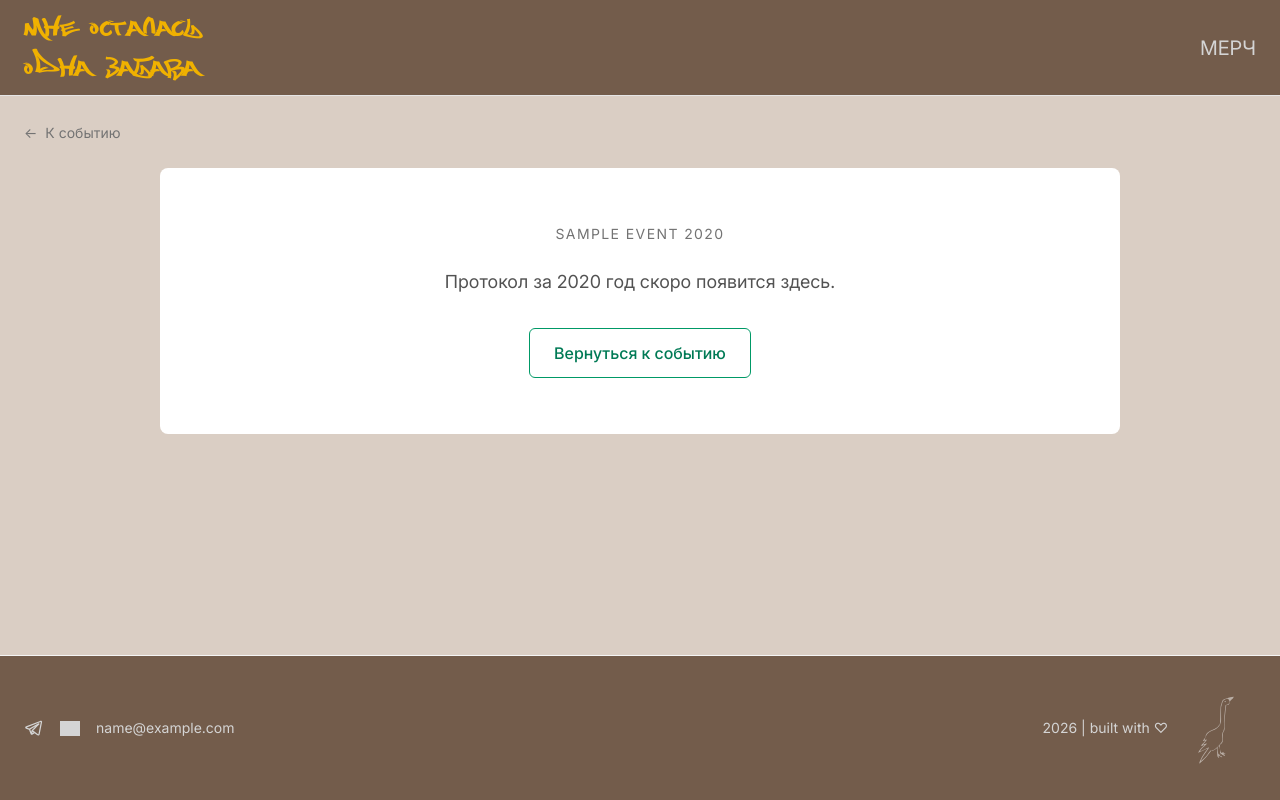
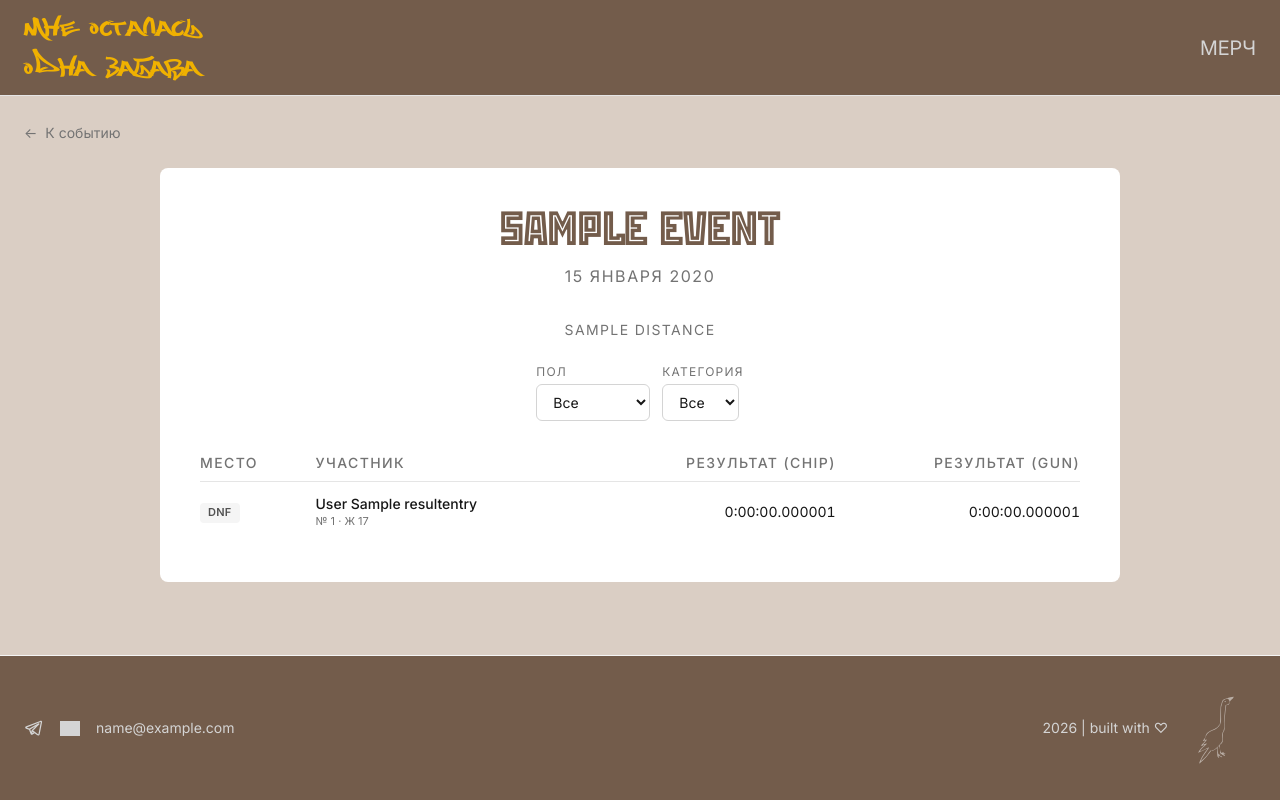
Before and after one commit to Alex-desmod/eseninbeg-site, a Django app: a page that uses templates/base.html in a window 1280 px wide. Run offline with Django 5.2, Linux system fonts and the light colour scheme; tables that the repository leaves empty hold one stand-in row (values such as "Sample post"); grey boxes are pictures that could not be loaded.

Commit message:
Add protocol.html

```diff
--- /dev/null
+++ b/apps/results/templates/results/protocol.html
@@ -0,0 +1,158 @@
+{% extends 'base.html' %}
+
+{% block title %}Результаты {{ year }} — {{ event.title }}{% endblock %}
+
+{% block content %}
+<div class="px-6 pt-6">
+    <a href="{% url 'events:detail' slug=event.slug %}"
+       class="inline-flex items-center gap-2 text-sm text-neutral-500 hover:text-brand-dark transition-colors">
+        <span aria-hidden="true">&larr;</span>
+        К событию
+    </a>
+</div>
+
+<section class="w-[90%] xl:w-[75%] mx-auto mt-6 bg-white rounded-lg px-6 py-8 md:px-10 md:py-10">
+    <div class="text-center">
+        <h1 class="font-race text-brand-dark text-4xl md:text-5xl uppercase">
+            {{ event.title }}
+        </h1>
+        {% if result_date %}
+        <p class="mt-2 text-sm md:text-base uppercase tracking-widest text-neutral-500">
+            {{ result_date|date:"j E Y" }}
+        </p>
+        {% endif %}
+    </div>
+
+    {% if distances|length > 1 %}
+    <div class="mt-8 flex flex-wrap justify-center gap-2">
+        {% for item in distances %}
+        <a href="{% querystring distance=item.pk page=None %}"
+           class="rounded-md border px-4 py-2 text-sm font-medium transition-colors
+                  {% if item.pk == distance.pk %}border-brand-dark bg-brand-dark text-white{% else %}border-neutral-300 text-neutral-600 hover:border-neutral-500{% endif %}">
+            {{ item.name }}
+        </a>
+        {% endfor %}
+    </div>
+    {% else %}
+    <p class="mt-8 text-center text-sm uppercase tracking-widest text-neutral-500">
+        {{ distance.name }}
+    </p>
+    {% endif %}
+
+    <form method="get" class="mt-6 flex flex-wrap items-end justify-center gap-3">
+        <input type="hidden" name="distance" value="{{ distance.pk }}">
+
+        <div>
+            <label for="gender-filter" class="block text-xs uppercase tracking-widest text-neutral-500 mb-1">
+                Пол
+            </label>
+            <select id="gender-filter" name="gender" onchange="this.form.submit()"
+                    class="border border-neutral-300 rounded-md px-3 py-2 text-sm bg-white focus:outline-none focus:border-neutral-500">
+                <option value="">Все</option>
+                {% for value, label in gender_choices %}
+                <option value="{{ value }}"{% if gender == value %} selected{% endif %}>
+                    {{ label|capfirst }}
+                </option>
+                {% endfor %}
+            </select>
+        </div>
+
+        <div>
+            <label for="category-filter" class="block text-xs uppercase tracking-widest text-neutral-500 mb-1">
+                Категория
+            </label>
+            <select id="category-filter" name="category" onchange="this.form.submit()"
+                    class="border border-neutral-300 rounded-md px-3 py-2 text-sm bg-white focus:outline-none focus:border-neutral-500">
+                <option value="">Все</option>
+                {% for value, label in categories %}
+                <option value="{{ value }}"{% if category == value %} selected{% endif %}>
+                    {{ label }}
+                </option>
+                {% endfor %}
+            </select>
+        </div>
+
+    </form>
+
+    <div class="mt-6 overflow-x-auto">
+        <table class="w-full text-left text-xs md:text-sm">
+            <thead>
+                <tr class="md:text-sm uppercase tracking-widest text-neutral-500">
+                    <th scope="col" class="py-2 pr-4 font-medium">Место</th>
+                    <th scope="col" class="py-2 pr-4 font-medium">Участник</th>
+                    <th scope="col" class="py-2 pr-4 font-medium text-right">Результат (chip)</th>
+                    <th scope="col" class="py-2 font-medium text-right">Результат (gun)</th>
+                </tr>
+            </thead>
+            <tbody>
+                {% for entry in results_page %}
+                <tr class="border-t border-neutral-200 cursor-pointer hover:bg-neutral-50 transition-colors"
+                    data-result-id="{{ entry.pk }}">
+                    <td class="py-3 pr-4 tabular-nums">
+                        {% if entry.status %}
+                        <span class="inline-block rounded bg-neutral-100 px-2 py-0.5 text-[11px] font-semibold uppercase tracking-wide text-neutral-600">
+                            {{ entry.status }}
+                        </span>
+                        {% elif entry.position == 1 %}
+                        <span class="inline-flex h-7 w-7 items-center justify-center rounded-full bg-yellow-400 font-semibold text-yellow-950 shadow-sm">
+                            {{ entry.position }}
+                        </span>
+                        {% elif entry.position == 2 %}
+                        <span class="inline-flex h-7 w-7 items-center justify-center rounded-full bg-neutral-300 font-semibold text-neutral-900 shadow-sm">
+                            {{ entry.position }}
+                        </span>
+                        {% elif entry.position == 3 %}
+                        <span class="inline-flex h-7 w-7 items-center justify-center rounded-full bg-brand-dark font-semibold text-white shadow-sm">
+                            {{ entry.position }}
+                        </span>
+                        {% else %}
+                        {{ entry.position|default:'—' }}
+                        {% endif %}
+                    </td>
+                    <td class="py-3 pr-4">
+                        <div class="font-medium">{{ entry.surname }} {{ entry.name }}</div>
+                        <div class="text-[11px] text-neutral-500">
+                            № {{ entry.bib_number }}{% if entry.category %} · {{ entry.get_category_display }}{% endif %}
+                        </div>
+                    </td>
+                    <td class="py-3 pr-4 tabular-nums text-right">{{ entry.chip_time|default:'—' }}</td>
+                    <td class="py-3 tabular-nums text-right">{{ entry.gun_time|default:'—' }}</td>
+                </tr>
+                {% empty %}
+                <tr>
+                    <td colspan="4" class="py-6 text-center text-neutral-500">
+                        Нет результатов по выбранным фильтрам.
+                    </td>
+                </tr>
+                {% endfor %}
+            </tbody>
+        </table>
+    </div>
+
+    {% if results_page.has_other_pages %}
+    <nav class="mt-8 flex items-center justify-center gap-4 text-sm">
+        {% if results_page.has_previous %}
+        <a href="{% querystring page=results_page.previous_page_number %}"
+           class="rounded-md border border-neutral-300 px-3 py-1.5 hover:border-neutral-500 transition-colors">
+            &#8249; Назад
+        </a>
+        {% else %}
+        <span class="text-neutral-300">&#8249; Назад</span>
+        {% endif %}
+
+        <span class="text-neutral-500">
+            Страница {{ results_page.number }} из {{ results_page.paginator.num_pages }}
+        </span>
+
+        {% if results_page.has_next %}
+        <a href="{% querystring page=results_page.next_page_number %}"
+           class="rounded-md border border-neutral-300 px-3 py-1.5 hover:border-neutral-500 transition-colors">
+            Далее &#8250;
+        </a>
+        {% else %}
+        <span class="text-neutral-300">Далее &#8250;</span>
+        {% endif %}
+    </nav>
+    {% endif %}
+</section>
+{% endblock %}
--- a/apps/results/templates/results/protocol_coming_soon.html
+++ /dev/null
@@ -1,29 +0,0 @@
-{% extends 'base.html' %}
-
-{% block title %}Результаты {{ year }} — {{ event.title }}{% endblock %}
-
-{% block content %}
-<div class="px-6 pt-6">
-    <a href="{% url 'events:detail' slug=event.slug %}"
-       class="inline-flex items-center gap-2 text-sm text-neutral-500 hover:text-brand-dark transition-colors">
-        <span aria-hidden="true">&larr;</span>
-        К событию
-    </a>
-</div>
-
-<section class="w-[90%] xl:w-[75%] mx-auto mt-6 bg-white rounded-lg px-6 py-10 md:px-10 md:py-14 text-center">
-    <h3 class="text-sm uppercase tracking-widest text-neutral-500">{{ event.title }} {{ year }}</h3>
-
-
-    <p class="mt-6 text-base md:text-lg text-neutral-600">
-        Протокол за {{ year }} год скоро появится здесь.
-    </p>
-
-    <a href="{% url 'events:detail' slug=event.slug %}"
-       class="mt-8 inline-block px-6 py-3 rounded-md text-sm md:text-base font-medium
-              border border-emerald-600 text-emerald-700
-              hover:bg-emerald-600 hover:text-white transition-colors">
-        Вернуться к событию
-    </a>
-</section>
-{% endblock %}
--- a/apps/results/views.py
+++ b/apps/results/views.py
@@ -1,18 +1,117 @@
+from django.core.paginator import Paginator
+from django.db.models import Case, F, IntegerField, Value, When
 from django.http import Http404
 from django.shortcuts import get_object_or_404, render
 
-from apps.events.models import Event
+from apps.events.models import Distance, Event
 from .models import ResultEntry
+
+RESULTS_PER_PAGE = 50
+
+GENDERS = {value for value, _ in ResultEntry.GENDER_CHOICES}
+CATEGORY_LABELS = dict(ResultEntry.CAT_CHOICES)
+STATUS_ORDER = {
+    '': 0,
+    'DNF': 1,
+    'DSQ': 2,
+    'DNS': 3,
+}
 
 
 def protocol(request, slug, year):
-    """Placeholder protocol page until the full results page is implemented."""
     event = get_object_or_404(Event, slug=slug)
-    if not ResultEntry.objects.filter(distance__event=event, date__year=year).exists():
+    event_results = ResultEntry.objects.filter(
+        distance__event=event,
+        date__year=year,
+    )
+    if not event_results.exists():
         raise Http404
+
+    distances = list(
+        Distance.objects.filter(event=event, results__date__year=year)
+        .distinct()
+        .order_by('pk')
+    )
+
+    distance_id = request.GET.get('distance')
+    distance = next(
+        (item for item in distances if str(item.pk) == distance_id),
+        distances[0],
+    )
+
+    results = event_results.filter(distance=distance)
+    result_date = results.order_by('date').values_list('date', flat=True).first()
+
+    gender = request.GET.get('gender', '')
+    if gender not in GENDERS:
+        gender = ''
+
+    category = request.GET.get('category', '')
+
+    filtered_results = results
+    if gender:
+        filtered_results = filtered_results.filter(gender=gender)
+
+    available_category_codes = list(
+        filtered_results.exclude(category='')
+        .values_list('category', flat=True)
+        .distinct()
+        .order_by('category')
+    )
+    categories = [
+        (code, CATEGORY_LABELS.get(code, code))
+        for code in available_category_codes
+    ]
+
+    if category not in available_category_codes:
+        category = ''
+    if category:
+        filtered_results = filtered_results.filter(category=category)
+
+    if category:
+        place_field = 'category_place'
+    elif gender:
+        place_field = 'gender_place'
+    else:
+        place_field = 'place'
+
+    status_order = Case(
+        *[
+            When(status=status, then=Value(order))
+            for status, order in STATUS_ORDER.items()
+        ],
+        default=Value(len(STATUS_ORDER)),
+        output_field=IntegerField(),
+    )
+
+    filtered_results = filtered_results.annotate(
+        position=F(place_field),
+        status_order=status_order,
+    ).order_by(
+        'status_order',
+        F('position').asc(nulls_last=True),
+        'surname',
+        'name',
+        'bib_number',
+    )
+
+    results_page = Paginator(filtered_results, RESULTS_PER_PAGE).get_page(
+        request.GET.get('page')
+    )
 
     return render(
         request,
-        'results/protocol_coming_soon.html',
-        {'event': event, 'year': year},
+        'results/protocol.html',
+        {
+            'event': event,
+            'year': year,
+            'result_date': result_date,
+            'distances': distances,
+            'distance': distance,
+            'gender': gender,
+            'gender_choices': ResultEntry.GENDER_CHOICES,
+            'category': category,
+            'categories': categories,
+            'results_page': results_page,
+        },
     )
--- a/static/css/output.css
+++ b/static/css/output.css
@@ -9,7 +9,10 @@
     --color-red-600: oklch(57.7% 0.245 27.325);
     --color-red-700: oklch(50.5% 0.213 27.518);
     --color-red-900: oklch(39.6% 0.141 25.723);
+    --color-amber-600: oklch(66.6% 0.179 58.318);
+    --color-yellow-400: oklch(85.2% 0.199 91.936);
     --color-yellow-500: oklch(79.5% 0.184 86.047);
+    --color-yellow-950: oklch(28.6% 0.066 53.813);
     --color-emerald-400: oklch(76.5% 0.177 163.223);
     --color-emerald-600: oklch(59.6% 0.145 163.225);
     --color-emerald-700: oklch(50.8% 0.118 165.612);
@@ -828,6 +831,9 @@
   .h-6 {
     height: calc(var(--spacing) * 6);
   }
+  .h-7 {
+    height: calc(var(--spacing) * 7);
+  }
   .h-8 {
     height: calc(var(--spacing) * 8);
   }
@@ -872,6 +878,9 @@
   }
   .w-6 {
     width: calc(var(--spacing) * 6);
+  }
+  .w-7 {
+    width: calc(var(--spacing) * 7);
   }
   .w-8 {
     width: calc(var(--spacing) * 8);
@@ -1006,6 +1015,9 @@
   }
   .items-center {
     align-items: center;
+  }
+  .items-end {
+    align-items: flex-end;
   }
   .items-start {
     align-items: flex-start;
@@ -1107,6 +1119,9 @@
     border-bottom-style: var(--tw-border-style);
     border-bottom-width: 1px;
   }
+  .border-brand-dark {
+    border-color: var(--color-brand-dark);
+  }
   .border-emerald-600 {
     border-color: var(--color-emerald-600);
   }
@@ -1130,6 +1145,9 @@
   }
   .border-neutral-900 {
     border-color: var(--color-neutral-900);
+  }
+  .bg-amber-600 {
+    background-color: var(--color-amber-600);
   }
   .bg-black\/20 {
     background-color: color-mix(in srgb, #000 20%, transparent);
@@ -1197,6 +1215,9 @@
       background-color: color-mix(in oklab, var(--color-white) 90%, transparent);
     }
   }
+  .bg-yellow-400 {
+    background-color: var(--color-yellow-400);
+  }
   .bg-cover {
     background-size: cover;
   }
@@ -1241,6 +1262,9 @@
   }
   .px-8 {
     padding-inline: calc(var(--spacing) * 8);
+  }
+  .py-0\.5 {
+    padding-block: calc(var(--spacing) * 0.5);
   }
   .py-1\.5 {
     padding-block: calc(var(--spacing) * 1.5);
@@ -1346,6 +1370,9 @@
   .text-xs {
     font-size: var(--text-xs);
     line-height: var(--tw-leading, var(--text-xs--line-height));
+  }
+  .text-\[11px\] {
+    font-size: 11px;
   }
   .leading-none {
     --tw-leading: 1;
@@ -1444,6 +1471,9 @@
   }
   .text-yellow-500 {
     color: var(--color-yellow-500);
+  }
+  .text-yellow-950 {
+    color: var(--color-yellow-950);
   }
   .uppercase {
     text-transform: uppercase;
@@ -1700,6 +1730,13 @@
       }
     }
   }
+  .hover\:bg-neutral-50 {
+    &:hover {
+      @media (hover: hover) {
+        background-color: var(--color-neutral-50);
+      }
+    }
+  }
   .hover\:bg-neutral-500 {
     &:hover {
       @media (hover: hover) {
@@ -2041,9 +2078,9 @@
       padding-block: calc(var(--spacing) * 5);
     }
   }
-  .md\:py-14 {
-    @media (width >= 48rem) {
-      padding-block: calc(var(--spacing) * 14);
+  .md\:py-10 {
+    @media (width >= 48rem) {
+      padding-block: calc(var(--spacing) * 10);
     }
   }
   .md\:text-2xl {
```
